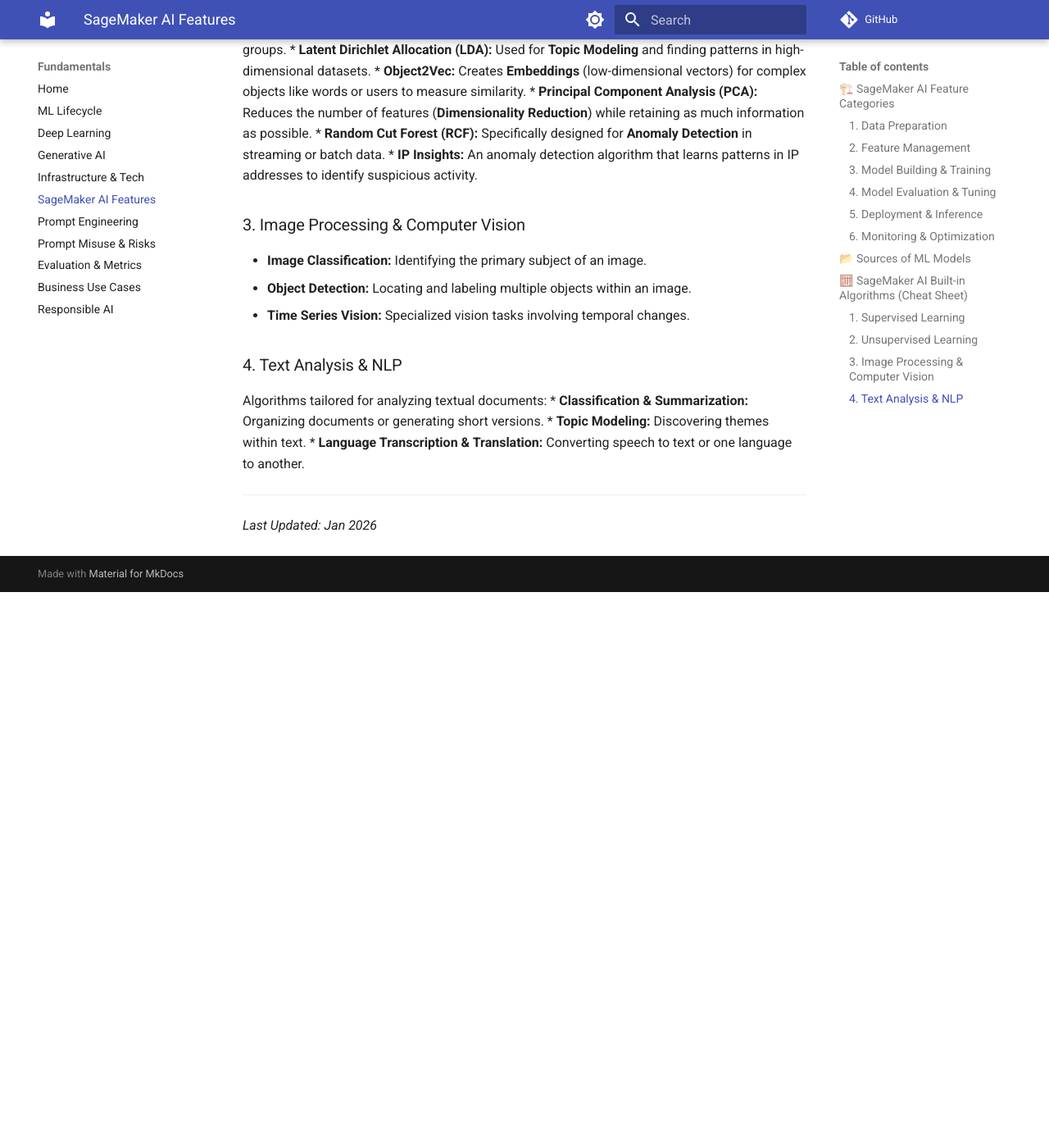
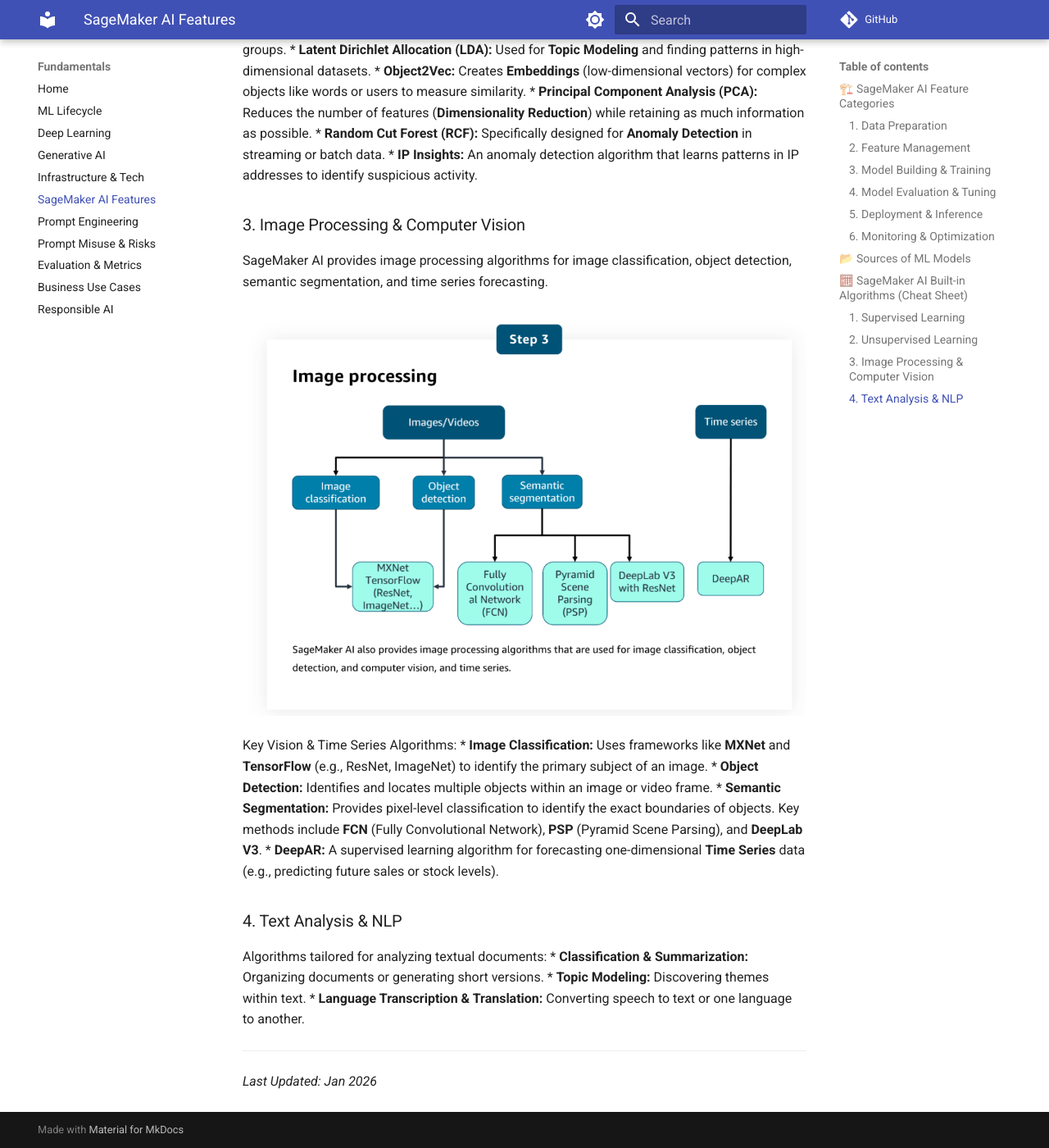
Before and after one commit to kvcenation5/aws-ai-practitioner-exam, an MkDocs documentation site: the page built from docs/10-sagemaker-ai.md, in a window 1280 px wide and 1400 px high, scrolled down 3645 px. Shown: the whole window at 82% size. Built offline with MkDocs 1.6.1 and Material for MkDocs 9.7.7, drawn with Linux system fonts in a browser that asks for light colours; comment, search, counter and statistics services are not loaded; before the commit the page ends 4367 px from its top, so only the background shows below that.

Commit message:
Add SageMaker Image Processing and DeepAR algorithms

```diff
--- a/docs/10-sagemaker-ai.md
+++ b/docs/10-sagemaker-ai.md
@@ -94,9 +94,15 @@
 *   **IP Insights:** An anomaly detection algorithm that learns patterns in IP addresses to identify suspicious activity.
 
 ### 3. Image Processing & Computer Vision
-*   **Image Classification:** Identifying the primary subject of an image.
-*   **Object Detection:** Locating and labeling multiple objects within an image.
-*   **Time Series Vision:** Specialized vision tasks involving temporal changes.
+SageMaker AI provides image processing algorithms for image classification, object detection, semantic segmentation, and time series forecasting.
+
+![SageMaker Image Processing Algorithms](assets/sagemaker-image-processing.png)
+
+Key Vision & Time Series Algorithms:
+*   **Image Classification:** Uses frameworks like **MXNet** and **TensorFlow** (e.g., ResNet, ImageNet) to identify the primary subject of an image.
+*   **Object Detection:** Identifies and locates multiple objects within an image or video frame.
+*   **Semantic Segmentation:** Provides pixel-level classification to identify the exact boundaries of objects. Key methods include **FCN** (Fully Convolutional Network), **PSP** (Pyramid Scene Parsing), and **DeepLab V3**.
+*   **DeepAR:** A supervised learning algorithm for forecasting one-dimensional **Time Series** data (e.g., predicting future sales or stock levels).
 
 ### 4. Text Analysis & NLP
 Algorithms tailored for analyzing textual documents:
```
Also changed, not shown: docs/assets/sagemaker-image-processing.png (added).
